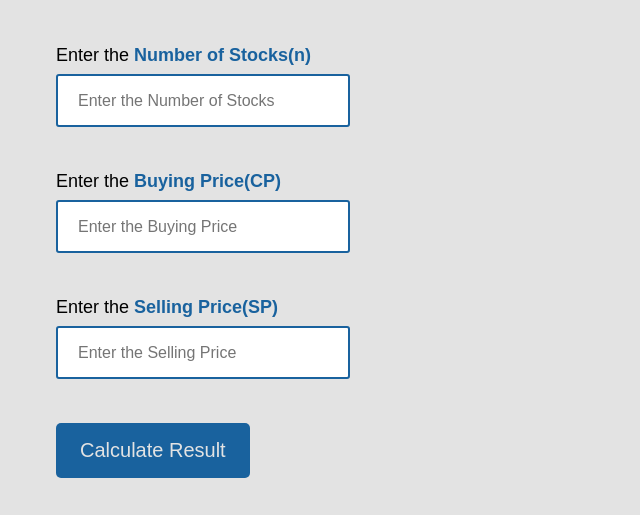
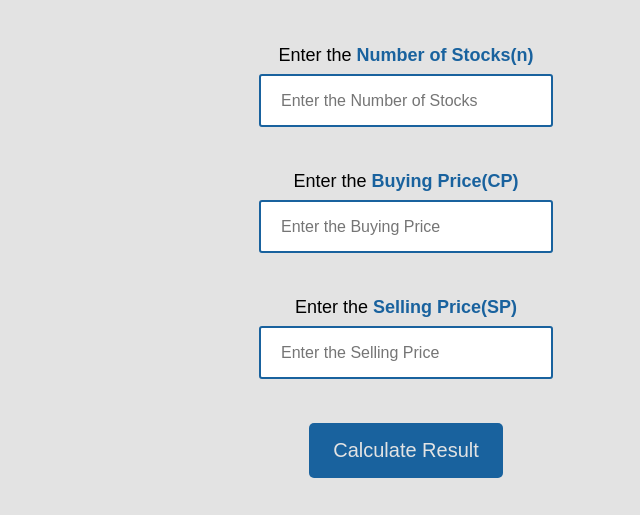
Before and after one commit to partharora100/neog-pnl-calculator, a plain HTML site: page index.html in a window 1280 px wide. Shown: the part 40-555 px from the top of the page, without its empty margins (234-874 px from the left). Drawn offline with Linux system fonts and the light colour scheme.

Commit message:
style: improved alignment

```diff
--- a/index.html
+++ b/index.html
@@ -13,32 +13,38 @@
 
       <div class="input-container">
         <label for="">Enter the <span> Number of Stocks(n)</span></label>
+        <div class="box">
         <input
           type="number"
           class="input input-qty"
           placeholder="Enter the Number of Stocks"
-        />
+        /> </div>
       </div>
 
       <div class="input-container">
         <label for="">Enter the <span>Buying Price(CP)</span></label>
+        <div class="box">
         <input
           type="number"
           class="input input-buy"
           placeholder="Enter the Buying Price"
-        />
+        /> </div>
       </div>
 
       <div class="input-container">
         <label for="">Enter the <span>Selling Price(SP)</span></label>
-        <input
-          type="number"
-          class="input input-sell"
-          placeholder="Enter the Selling Price"
-        />
+        <div class="box">
+          <input
+            type="number"
+            class="input input-sell"
+            placeholder="Enter the Selling Price"
+          /></div>
+        </div>
       </div>
 
-      <button class="button">Calculate Result</button>
+      <div class="box">
+        <button class="button">Calculate Result</button>
+      </div>
       <div class="message">Output will be shown here</div>
     </article>
 
--- a/style.css
+++ b/style.css
@@ -27,7 +27,9 @@ h1 {
 }
 
 label {
+  display: block;
   font-size: 18px;
+  text-align: center;
 }
 
 label span {
@@ -60,3 +62,8 @@ label span {
   font-size: 20px;
   text-align: center;
 }
+
+.box{
+  display: flex;
+  justify-content: center;
+}
```
